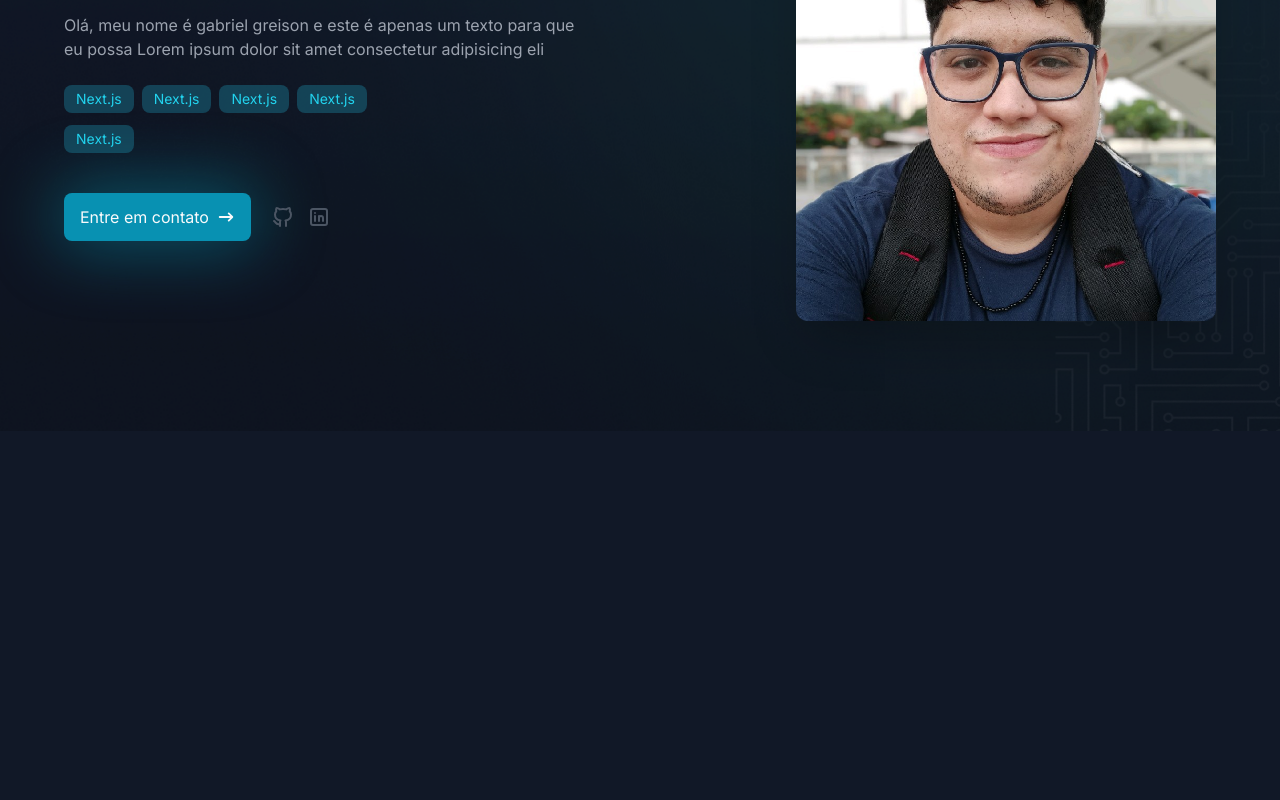
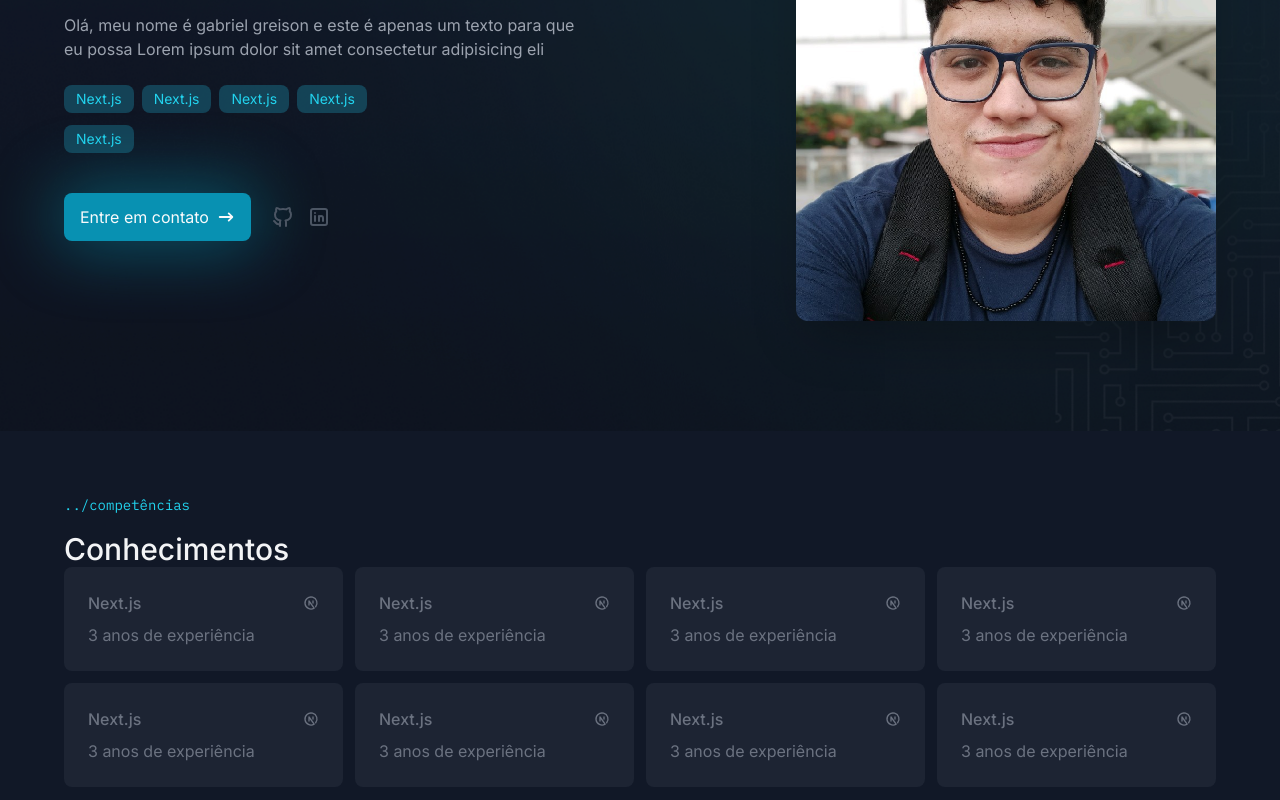
Before and after one commit to GabeGreison/my-portolio-app, a Next.js app: page / in a window 1280 px wide. Shown: the part 324-1124 px from the top of the page. Before the commit the page ends 800 px from the top, so only its background shows below. Built offline with nearby package versions, Linux system fonts and the light colour scheme.

Commit message:
created known techs section

```diff
--- /dev/null
+++ b/app/components/pages/home/known-techs/index.tsx
@@ -0,0 +1,23 @@
+import { SectionTitle } from "@/app/components/section-title";
+import { KnownTech } from "./known-tech";
+import { TbBrandNextjs } from "react-icons/tb";
+
+export const KnownTechs = () => {
+  return (
+    <section className="container py-16">
+      <SectionTitle subtitle="competências" title="Conhecimentos" />
+      <div className="grid grid-cols-[repeat(auto-fit,minmax(264px,1fr))] gap-3 mt[60px]">
+        {Array.from({ length: 8 }).map((_, index) => (
+          <KnownTech
+            key={index}
+            tech={{
+              icon: <TbBrandNextjs />,
+              name: "Next.js",
+              startDate: "2023-01-01",
+            }}
+          />
+        ))}
+      </div>
+    </section>
+  );
+};
--- /dev/null
+++ b/app/components/pages/home/known-techs/known-tech.tsx
@@ -0,0 +1,27 @@
+import { getRelativeTimeString } from "@/app/lib/utils/get-relative-time";
+import { ReactNode } from "react";
+
+type KnownTechProps = {
+  tech: {
+    icon: ReactNode;
+    name: string;
+    startDate: string;
+  };
+};
+
+export const KnownTech = ({ tech }: KnownTechProps) => {
+  const relativeTime = getRelativeTimeString(
+    new Date(tech.startDate),
+    "pt-BR"
+  ).replace("há ", "");
+  return (
+    <div className="p-6 rounded-lg bg-gray-600/20 text-gray-500 flex flex-col gap-2 hover:text-cyan-500 hover:bg-gray-600/30 transition-all">
+      <div className="flex items-center justify-between">
+        <p className="font-medium">{tech.name}</p>
+        {tech.icon}
+      </div>
+
+      <span>{relativeTime} de experiência</span>
+    </div>
+  );
+};
--- /dev/null
+++ b/app/components/section-title/index.tsx
@@ -0,0 +1,20 @@
+import { cn } from "@/app/lib/utils";
+
+type SectionTitleProps = {
+  title: string;
+  subtitle: string;
+  classname?: string;
+};
+
+export const SectionTitle = ({
+  title,
+  subtitle,
+  classname,
+}: SectionTitleProps) => {
+  return (
+    <div className={cn("flex flex-col gap-4", classname)}>
+      <span className="font-mono text-sm text-cyan-400">{`../${subtitle}`}</span>
+      <h3 className="text-3xl font-medium">{title}</h3>
+    </div>
+  );
+};
--- /dev/null
+++ b/app/lib/utils/get-relative-time.ts
@@ -0,0 +1,50 @@
+/**
+ * Convert a date to a relative time string, such as
+ * "a minute ago", "in 2 hours", "yesterday", "3 months ago", etc.
+ * using Intl.RelativeTimeFormat
+ */
+export function getRelativeTimeString(
+    date: Date | number,
+    lang = navigator.language,
+): string {
+    // Allow dates or times to be passed
+    const timeMs = typeof date === 'number' ? date : date.getTime()
+
+    // Get the amount of seconds between the given date and now
+    const deltaSeconds = Math.round((timeMs - Date.now()) / 1000)
+
+    // Array reprsenting one minute, hour, day, week, month, etc in seconds
+    const cutoffs = [
+        60,
+        3600,
+        86400,
+        86400 * 7,
+        86400 * 30,
+        86400 * 365,
+        Infinity,
+    ]
+
+    // Array equivalent to the above but in the string representation of the units
+    const units: Intl.RelativeTimeFormatUnit[] = [
+        'second',
+        'minute',
+        'hour',
+        'day',
+        'week',
+        'month',
+        'year',
+    ]
+
+    // Grab the ideal cutoff unit
+    const unitIndex = cutoffs.findIndex(
+        (cutoff) => cutoff > Math.abs(deltaSeconds),
+    )
+
+    // Get the divisor to divide from the seconds. E.g. if our unit is "day" our divisor
+    // is one day in seconds, so we can divide our seconds by this to get the # of days
+    const divisor = unitIndex ? cutoffs[unitIndex - 1] : 1
+
+    // Intl.RelativeTimeFormat do its magic
+    const rtf = new Intl.RelativeTimeFormat(lang, { numeric: 'auto' })
+    return rtf.format(Math.floor(deltaSeconds / divisor), units[unitIndex])
+}
--- a/app/page.tsx
+++ b/app/page.tsx
@@ -1,9 +1,11 @@
 import { HeroSection } from "./components/pages/home/hero-section";
+import { KnownTechs } from "./components/pages/home/known-techs";
 
 export default async function Home() {
   return (
     <>
-      <HeroSection/>
+      <HeroSection />
+      <KnownTechs />
     </>
-  )
+  );
 }
```
Also changed, not shown: app/components/pages/home/hero-section/index.tsx (+7 -7 lines).
